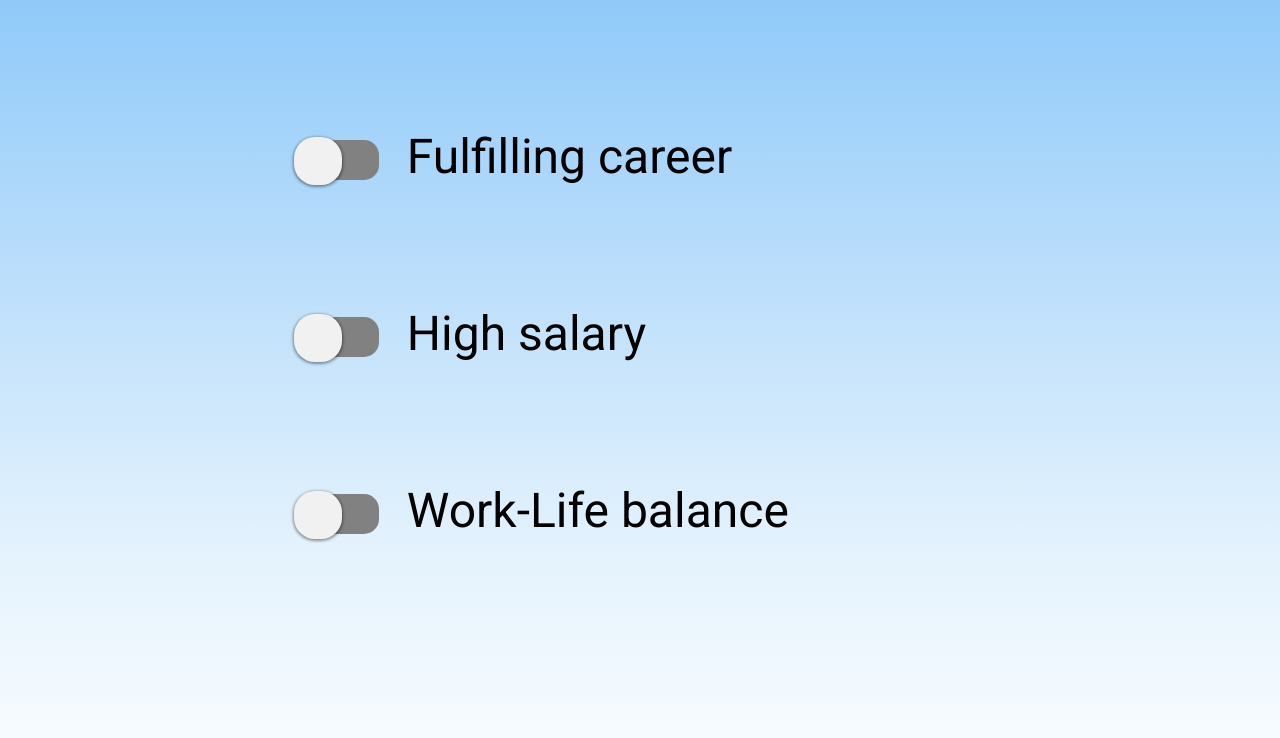
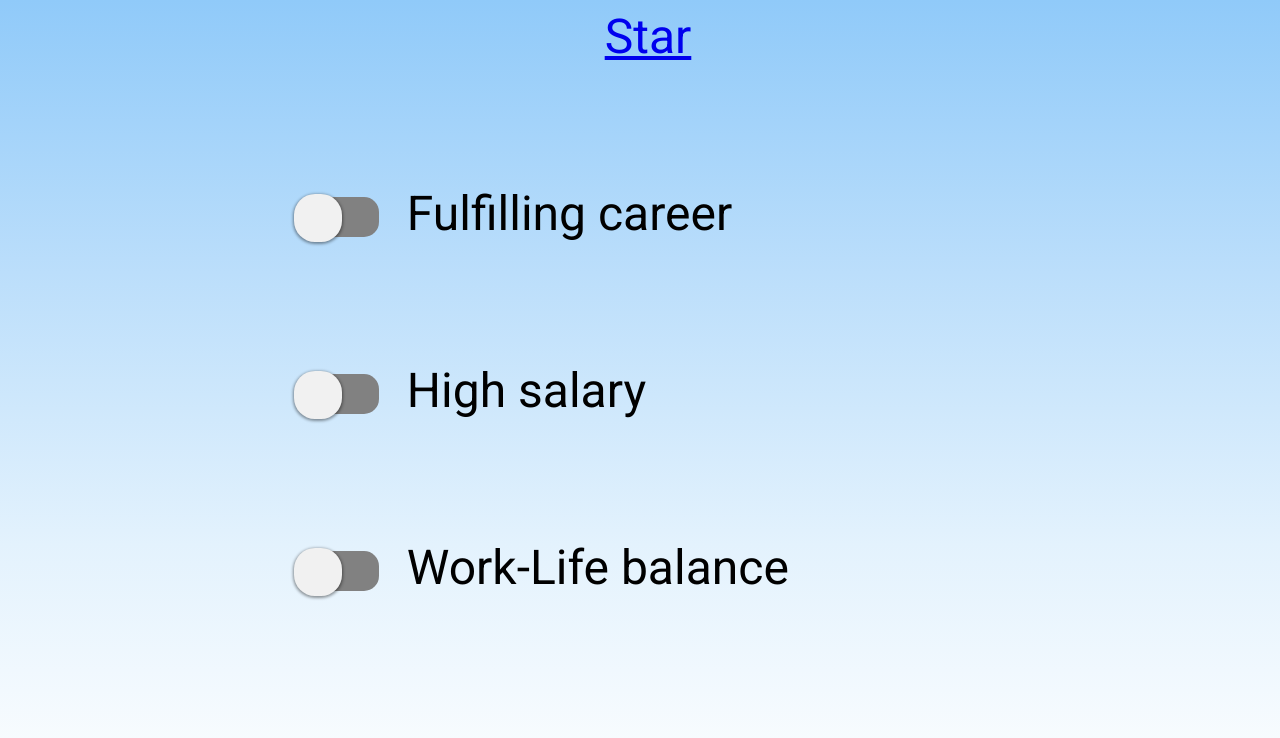
Before and after one commit to jee1mr/css-js-experiments, a plain HTML site: page work-life-balance/index.html in a window 1280 px wide. Drawn offline with Linux system fonts and the light colour scheme.

Commit message:
Added github star button

```diff
--- a/work-life-balance/index.html
+++ b/work-life-balance/index.html
@@ -6,6 +6,11 @@
 	<link href="https://fonts.googleapis.com/css?family=Roboto" rel="stylesheet">
 </head>
 <body>
+	<div style="text-align:center">
+		<!-- Place this tag where you want the button to render. -->
+		<!-- Place this tag where you want the button to render. -->
+		<a class="github-button" href="https://github.com/jee1mr/css-js-experiments" data-style="mega" data-count-href="/jee1mr/css-js-experiments/stargazers" data-count-api="/repos/jee1mr/css-js-experiments#stargazers_count" data-count-aria-label="# stargazers on GitHub" aria-label="Star jee1mr/css-js-experiments on GitHub">Star</a>
+	</div>
 	<div class="container">
 		<div class="switch career">
 		    <label>
@@ -30,5 +35,7 @@
 	  	</div>
 	</div>
 	<script type="text/javascript" src="app.js"></script>
+	<!-- Place this tag in your head or just before your close body tag. -->
+	<script async defer src="https://buttons.github.io/buttons.js"></script>
 </body>
 </html>
```
